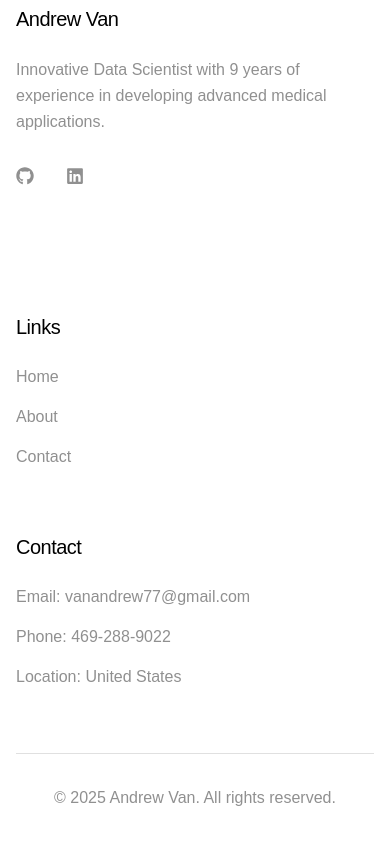
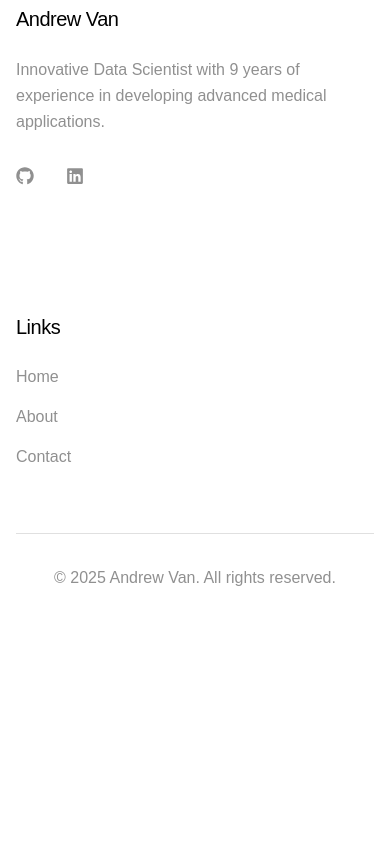
Before and after one commit to vanandrew/vanandrew.github.io, a Next.js app: page / in a window 390 px wide. Shown: the part 8324-9168 px from the top of the page. After the commit the page ends 8994 px from the top, so only its background shows below. Built offline with nearby package versions, Linux system fonts and the light colour scheme.

Commit message:
remove email and phone #

```diff
--- a/src/app/contact/page.tsx
+++ b/src/app/contact/page.tsx
@@ -27,11 +27,6 @@ export default function Contact() {
                   <FaLinkedin size={24} />
                 </a>
               </div>
-              <div className="space-y-3 text-mono-gray text-lg">
-                <p><span className="text-mono-black font-medium">Email:</span> vanandrew77@gmail.com</p>
-                <p><span className="text-mono-black font-medium">Phone:</span> 469-288-9022</p>
-                <p><span className="text-mono-black font-medium">Location:</span> United States</p>
-              </div>
             </div>
             <div className="mono-card p-8 border border-mono-lightgray">
               <ContactForm />
--- a/src/components/Footer.tsx
+++ b/src/components/Footer.tsx
@@ -44,18 +44,6 @@ const Footer: React.FC = () => {
               <li><Link href="/contact" className="text-mono-gray hover:text-mono-black transition-colors">Contact</Link></li>
             </ul>
           </div>
-
-          {/* Contact - spans 2 columns */}
-          <div className="md:col-span-2 md:col-start-11">
-            <h3 className="text-xl font-light mb-6 relative inline-block">
-              Contact
-            </h3>
-            <ul className="space-y-4 text-base">
-              <li className="text-mono-gray">Email: vanandrew77@gmail.com</li>
-              <li className="text-mono-gray">Phone: 469-288-9022</li>
-              <li className="text-mono-gray">Location: United States</li>
-            </ul>
-          </div>
         </div>
 
         <div className="border-t border-mono-lightgray mt-16 pt-8 text-center">
```
